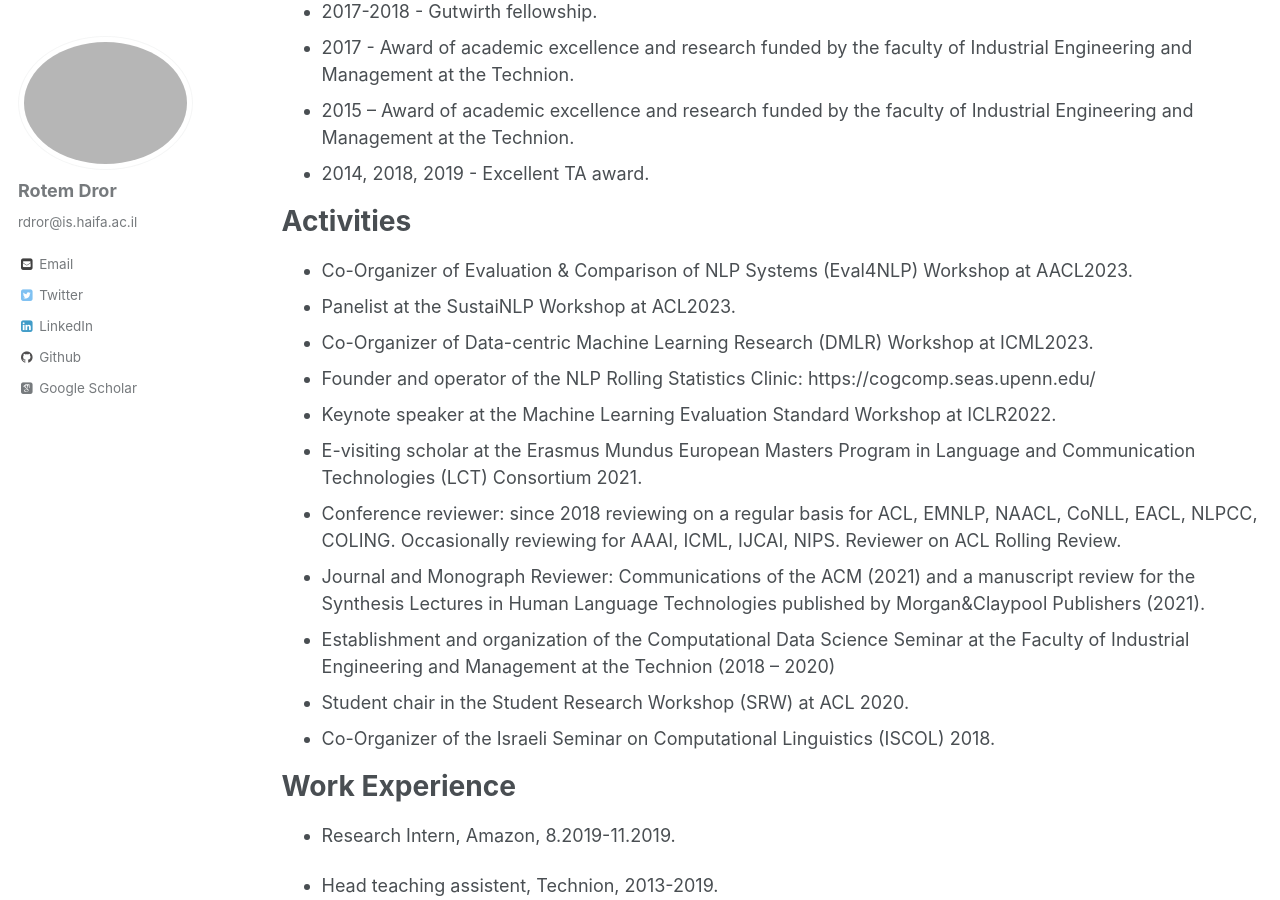
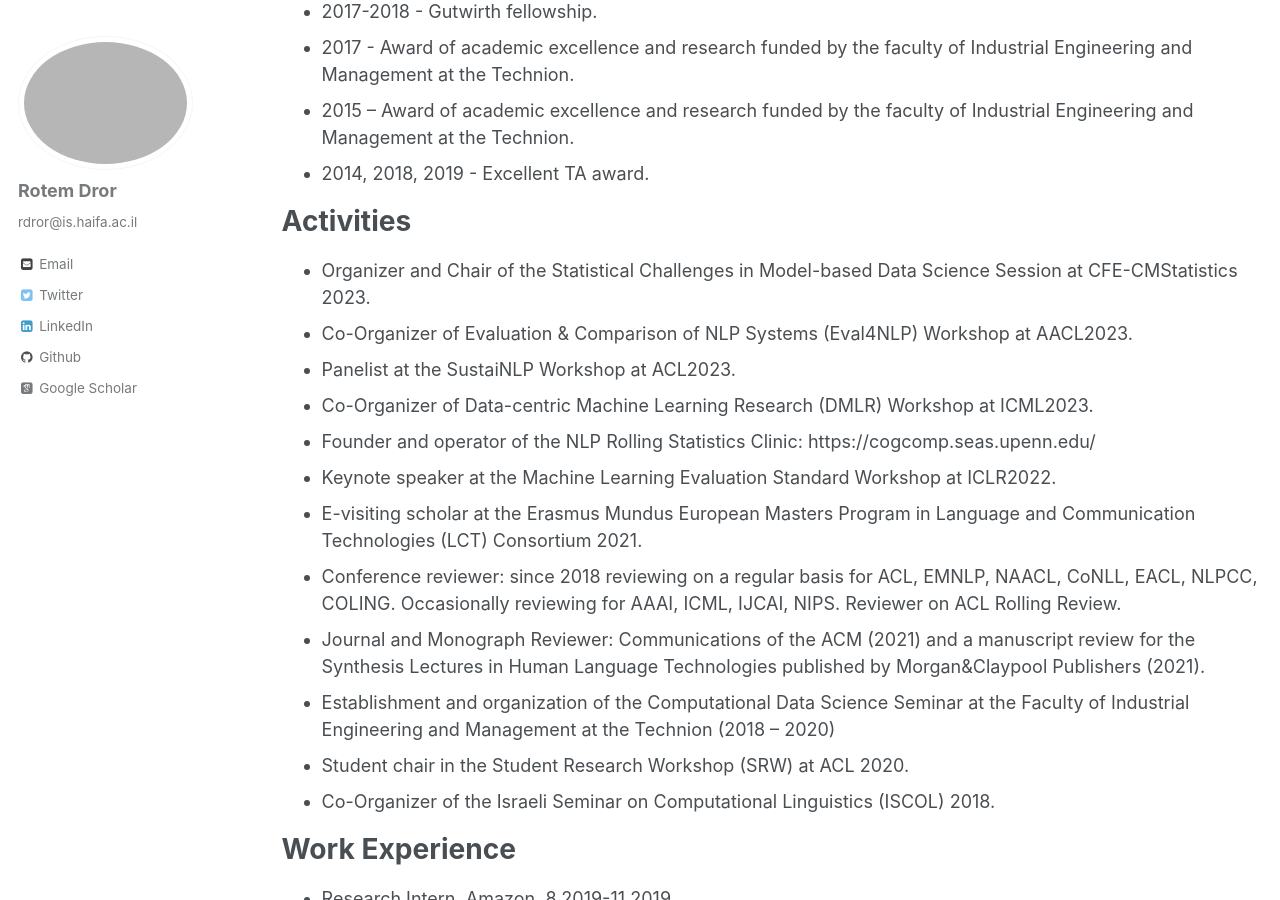
Before and after one commit to rtmdrr/rtmdrr.github.io, a Jekyll site: the page built from _pages/cv.md, in a window 1280 px wide and 900 px high, scrolled down 2667 px. Built offline with Jekyll 4.4.1, drawn with Linux system fonts in a browser that asks for light colours; some web fonts are replaced.

Commit message:
Update cv.md

```diff
--- a/_pages/cv.md
+++ b/_pages/cv.md
@@ -36,6 +36,7 @@
 
 Activities
 ======
+* Organizer and Chair of the Statistical Challenges in Model-based Data Science Session at CFE-CMStatistics 2023.
 * Co-Organizer of Evaluation & Comparison of NLP Systems (Eval4NLP) Workshop at AACL2023.
 * Panelist at the SustaiNLP Workshop at ACL2023.
 * Co-Organizer of Data-centric Machine Learning Research (DMLR) Workshop at ICML2023.
```
